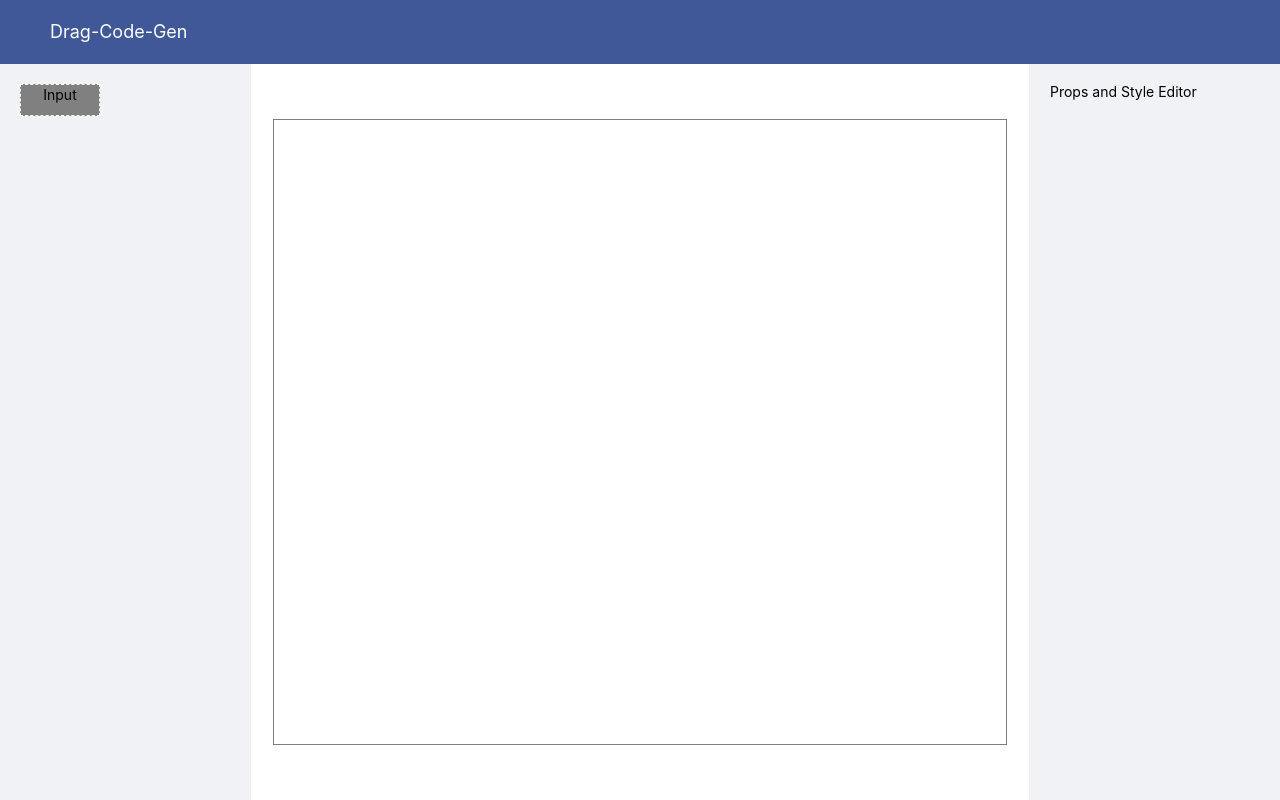
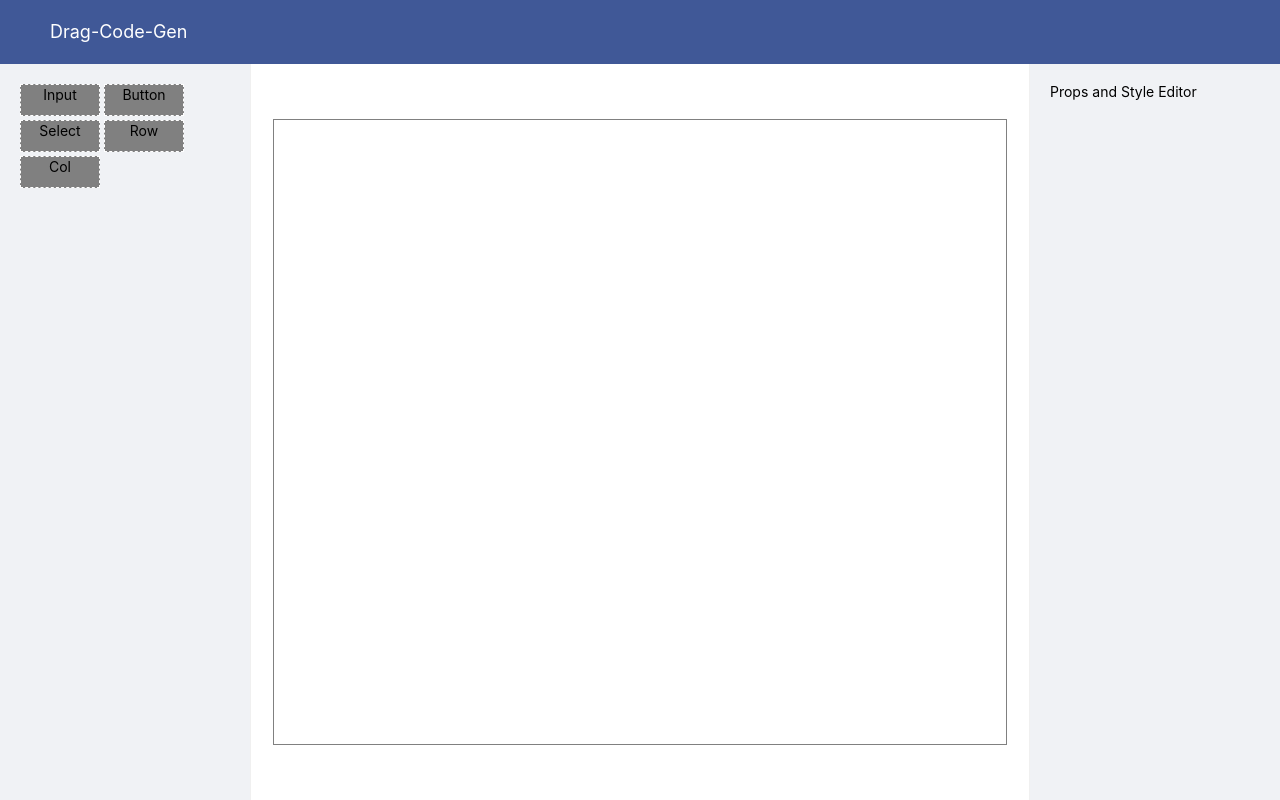
Before and after one commit to sjaiswalgit/drag-code-gen, a React (Create React App) app: page / in a window 1280 px wide. Built offline with nearby package versions, Linux system fonts and the light colour scheme.

Commit message:
Recurring Component Dropped Feature Added

```diff
--- a/package.json
+++ b/package.json
@@ -11,6 +11,7 @@
     "@types/react": "^18.3.10",
     "@types/react-dom": "^18.3.0",
     "antd": "^5.21.2",
+    "immer": "^10.1.1",
     "react": "^18.3.1",
     "react-dnd": "^16.0.1",
     "react-dnd-html5-backend": "^16.0.1",
--- a/src/components/DropZone.tsx
+++ b/src/components/DropZone.tsx
@@ -3,16 +3,16 @@ import { useDrop } from 'react-dnd';
 import DroppedItems from './DroppedItems';
 interface DropZoneProps {
   components: object[];
-  onDrop: (item: object) => void;
+  onDrop:any
 }
 const DropZone: React.FC<DropZoneProps> = ({ components, onDrop }) => {
   const [{isOver}, drop] = useDrop(() => ({
     accept: 'COMPONENT',
-    drop: (item:object,monitor) => {
+    drop: (item,monitor) => {
       if (monitor.didDrop()) {
             return;
         }
-        onDrop(item)
+        onDrop(item,[])
       // console.log("parent",item)
     },
     collect: (monitor) => ({
@@ -22,11 +22,12 @@ const DropZone: React.FC<DropZoneProps> = ({ components, onDrop }) => {
 
   return (
     <div ref={drop} style={{width:'100%', minHeight: '300px', height:'90%', border: '1px solid gray',overflow:'auto',margin:'2px' }}>
-
       {components.map((component, index) => (
         <DroppedItems
           key={index}
           component={component}
+          onDrop={onDrop}
+          indexMap={[index]}
         />
       ))}
     </div>
--- a/src/components/DroppedItems.tsx
+++ b/src/components/DroppedItems.tsx
@@ -1,11 +1,45 @@
 import React from 'react';
+import { useDrag, useDrop } from 'react-dnd';
 
+const  DroppedItems:React.FC<any>=({ component,indexMap,onDrop })=> {
 
-const  DroppedItems:React.FC<any>=({ component })=> {
+    const [{ isOver }, drop] = useDrop(() => ({
+        accept: 'COMPONENT',
+        drop: (item, monitor) => {
+          if (monitor.didDrop()) {
+            return;
+          }
+          onDrop(item, indexMap)
+          // console.log("child",item)
+        },
+        collect: (monitor) => ({
+          isOver: !!monitor.isOver(),
+        }),
+      }));
 
-    return (
-        <component.component  />)
-
+    if (component.children) {
+        if (Array.isArray(component.children)) {
+          return (
+            <component.component {...component.defaultProps}   style={{ ...component.defaultStyle,border:'1px dashed grey'}} ref={drop}  >
+              {component.children.map((subcomponet:any, subindex:any) => {
+                return (
+                  <DroppedItems key={subindex} component={subcomponet} indexMap={[...indexMap, subindex]} onDrop={onDrop}  />
+                )
+              })}</component.component>
+          )
+        }
+        else {
+          return (
+            <component.component {...component.defaultProps} style={component.defaultStyle}   >
+              {component.children}
+            </component.component>
+          );
+        }
+      }
+      else {
+        return (
+          <component.component {...component.defaultProps} style={component.defaultStyle}  />)
+      }
 }
 
 export default DroppedItems;
--- a/src/pages/Builder.tsx
+++ b/src/pages/Builder.tsx
@@ -2,17 +2,26 @@ import React, { useState } from 'react';
 import { Layout } from 'antd';
 import ComponentList from '../components/ComponentList';
 import DropZone from '../components/DropZone';
+import { produce } from 'immer';
 const { Sider, Content,Header } = Layout;
+
 
 function Builder() {
   const [components, setComponents] = useState<object[]>([]);
 
-  const handleDrop = (item: object) => {
-    setComponents((prevComponents) => [
-      ...prevComponents,
-      item
-    ]);
+  const handleDrop:any = (item:any, indexMap:any) => {
+    setComponents(components=>{
+    const newComponent = produce(components, draft => {
+      let pushingIn = indexMap.reduce((acc:any, ele:any) => {
+        return acc[ele].children
+      }, draft)
+      pushingIn.push(item)
+    })
+    return newComponent
+  }
+  )
   };
+
 
 
 
@@ -27,7 +36,7 @@ function Builder() {
     <Content className="workspace">
       <DropZone
         components={components}
-        onDrop={ handleDrop}
+        onDrop={handleDrop}
       />
     </Content>
     <Sider width={250} className="sidebar">
--- a/src/utlis/componentMap.tsx
+++ b/src/utlis/componentMap.tsx
@@ -7,6 +7,7 @@ export interface ComponentItemProps{
   component: React.ComponentType<any>;
   defaultProps?: object;
   defaultStyle?: React.CSSProperties;
+  children?:any
 }
 
 export const ComponentMap:ComponentItemProps[] = [
@@ -16,5 +17,45 @@ export const ComponentMap:ComponentItemProps[] = [
     defaultProps: { placeholder: 'Enter text' },
     defaultStyle: {
     }
+  }, {
+    name: 'Button',
+    component: Button,
+    defaultProps: {type:"primary"},
+    children: 'Click me',
+    defaultStyle:{
+       backgroundColor:''
+    }
+
+  },
+  {
+    name: 'Select',
+    component: Select,
+    defaultProps: {
+      defaultValue:"option1",
+      options: [
+        { value: 'option1', label:  <span>sample1</span>  },
+        { value: 'option2', label: <span>sample2</span> },
+      ]
+    },
+  },
+  {
+    name: 'Row',
+    component: Row,
+    defaultProps: {},
+    children:[],
+    defaultStyle:{
+      minHeight:'20rem',
+      backgroundColor:''
+    }
+    },
+  {
+    name: 'Col',
+    component: Col,
+    defaultProps: { span: 12 },
+    children:[],
+    defaultStyle:{
+      minHeight:'20rem',
+      backgroundColor:''
+    }
   }
 ]
```
Also changed, not shown: 1 other file (tests, documents, lock files or other folders).
